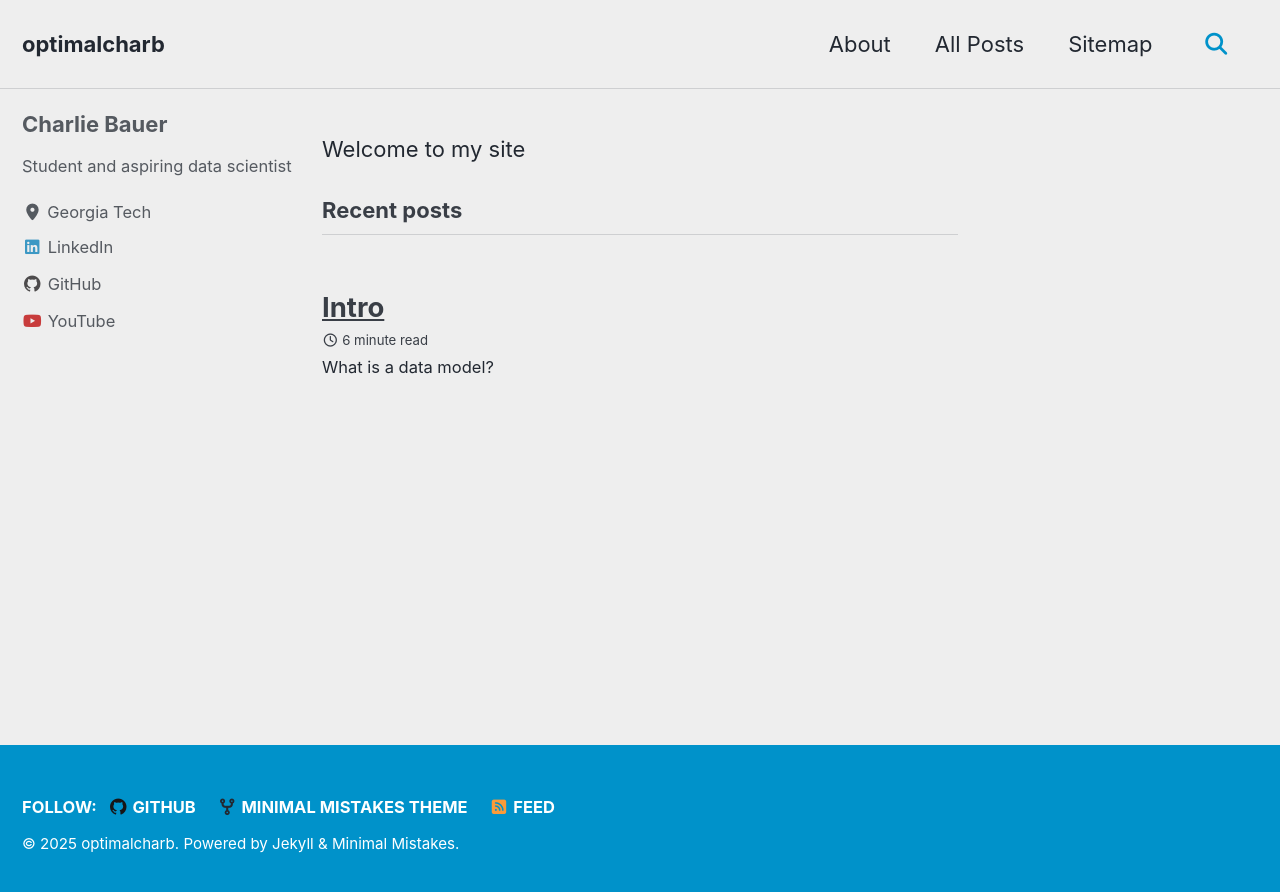
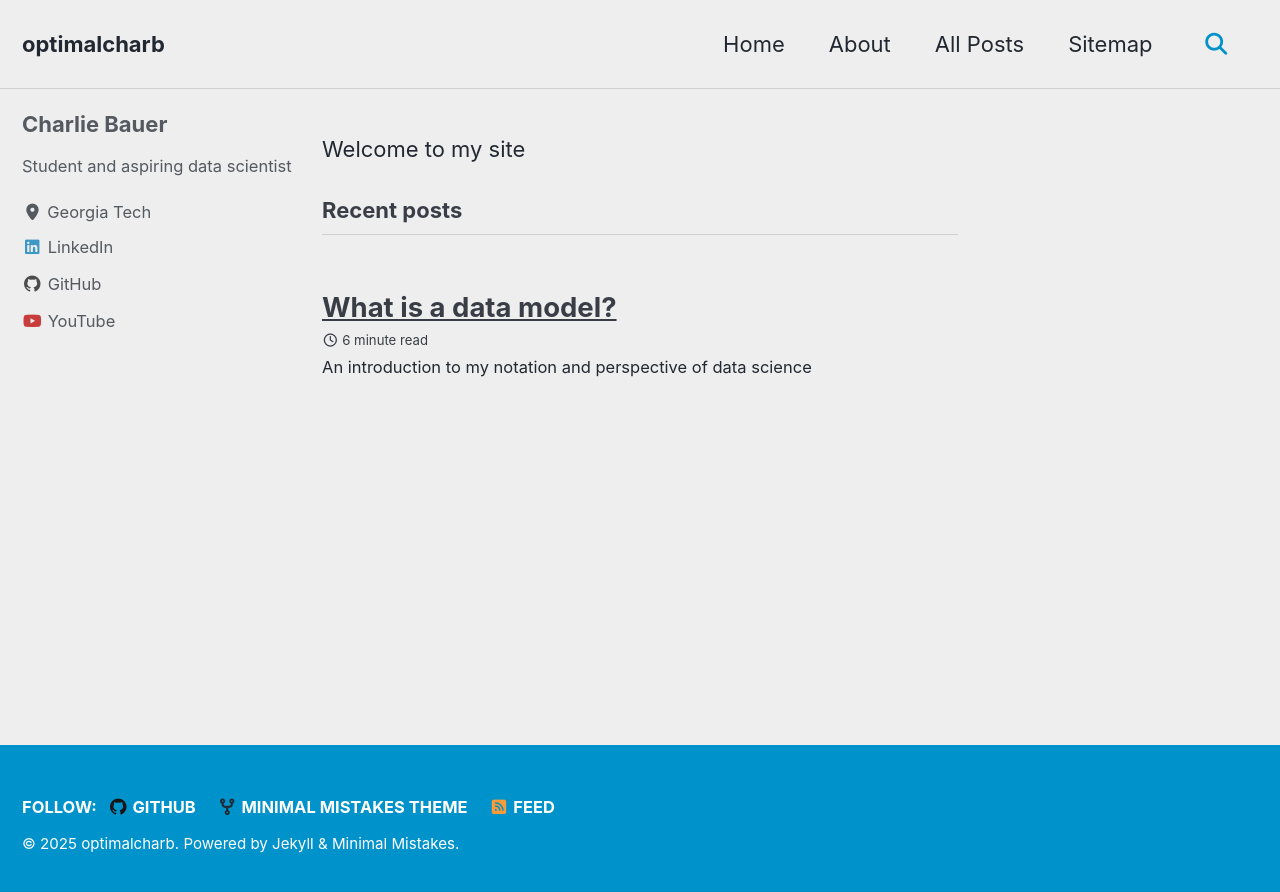
Before and after one commit to optimalcharb/optimalcharb.github.io, a Jekyll site: the page built from index.html, in a window 1280 px wide. Shown: the top 892 px of the page. Built offline with Jekyll 4.4.1, drawn with Linux system fonts in a browser that asks for light colours; cached includes are drawn as plain includes; the list of posts is cut into pages by our own code.

Commit message:
continue intro

```diff
--- a/_data/navigation.yml
+++ b/_data/navigation.yml
@@ -1,5 +1,6 @@
 # main links
 main:
+  - title: "Home"
   - title: "About"
     url: /about/
   - title: "All Posts"
--- a/_posts/2025-02-20-intro.md
+++ b/_posts/2025-02-20-intro.md
@@ -1,15 +1,18 @@
 ---
 layout: single
-title: "Intro"
+title: "What is a data model?"
+excerpt: "An introduction to my notation and perspective of data science"
 categories:
   - Intro Data Science
 tags:
   - classification
 toc: true
 toc_label: "Table of Contents"
+#  toc_icon:
+# header:
+#   image:
+#   teaser:
 ---
-
-# What is a data model?
 
 *An introduction to my notation and perspective of data science*
 
@@ -56,13 +59,13 @@ $$
 
 Now $x = (x_1, x_2)$ represents two input variables that can be changed to change the value of $f$. To find the optimal solution for $x$, let's graph the feasible region.
 
-<img src="images/intro-graph0.png" alt="alt" width="300">
+<img src="assets/post-images/intro-graph0.png" alt="alt" width="300">
 
 The optimal solution for $x$ must lie in the first quadrant below the line $y = 2x$. The region is **unbounded** since the boundary region allows for $x_1$ and $x_2$ to approach infinity. Is there still an optimal solution? If $a_1$ and $a_2$ are positive, $x_1$ and $x_2$ have to be as small as possible to minimize $f$. So the problem does have a single optimal solution $x = (0,0)$. If $a_1$ is negative, then $x_1$ is pushed to be as large as possible and approaches infinity. So the problem is unbounded and has no solution. What if $a_1$ is zero and $a_2$ is positive? Then $x_1$ can be any value and $x_2$ must be as small as possible. So every value on the half-line $x_1 > 0$, $x_2 = 0$ (the positive $x$-axis) is an optimal solution. In any linear program, one of these three cases must occur: exactly one optimal solution, no optimal solution, or infinitely many optimal solutions.
 
 The boundary region can become bounded by adding a third constraint, say $x_1 = 2$.
 
-<img src="images/intro-graph1.png" alt="alt" width="300">
+<img src="assets/post-images/intro-graph1.png" alt="alt" width="300">
 
 Now the problem will always have at least one optimal solution. If $a_1$ and $a_2$ are positive, the optimal solution is still $(0,0)$. If $a_1$ and $a_2$ are negative, then $x_1$ and $x_2$ are as large as possible and the optimal solution is $(2,4)$. More formally, you could think about comparing the objective value at the three boundary points, $f(0,0)$, $f(2,0)$, $f(2,4)$, and the minimum equals the optimal value.
 
```
Also changed, not shown: assets/post-images/intro-graph0.png (renamed from _posts/images/intro-graph0.png), assets/post-images/intro-graph1.png (renamed from _posts/images/intro-graph1.png).
